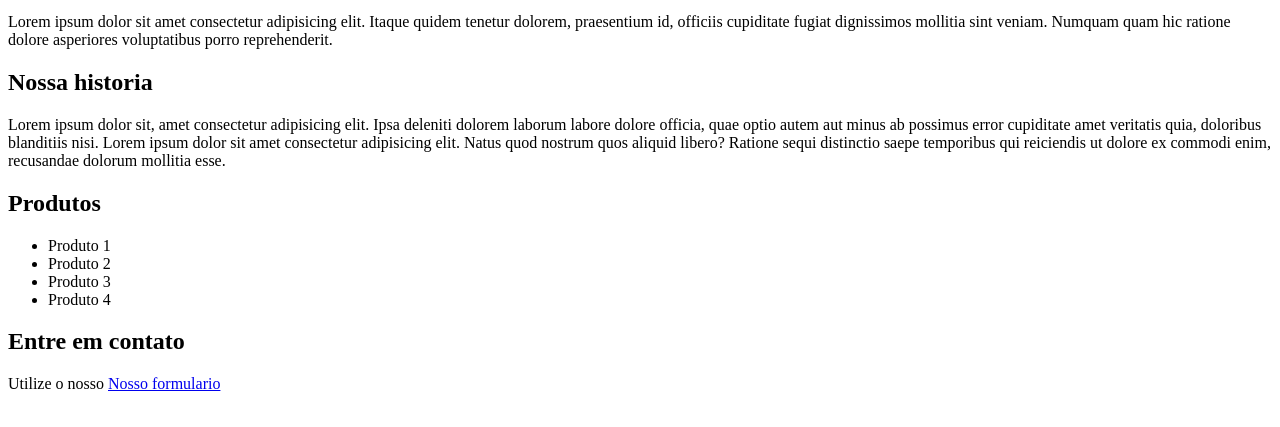
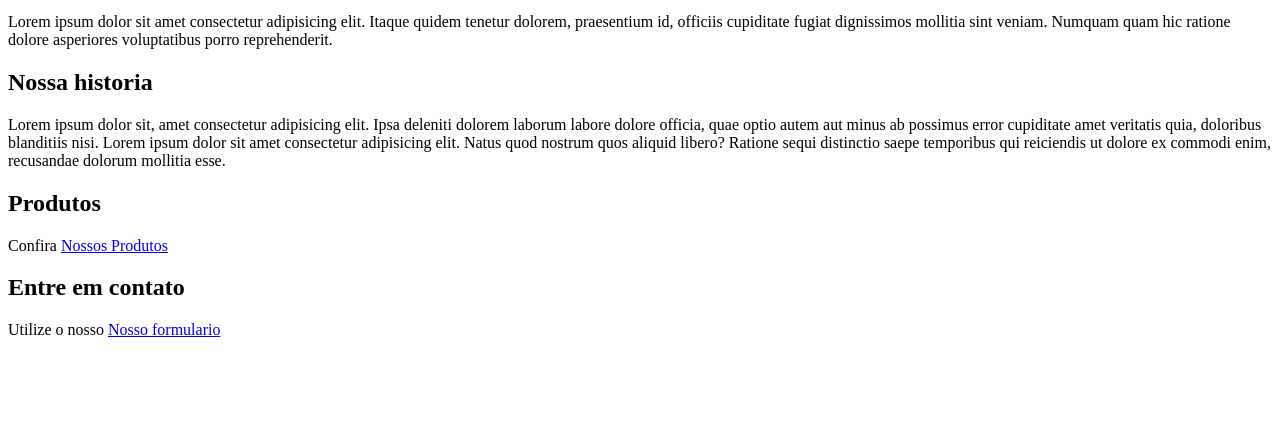
Before and after one commit to domingoslatorre/site-empresax, a plain HTML site: page index.html in a window 1280 px wide. Shown: the part 119-546 px from the top of the page. Drawn offline with Linux system fonts and the light colour scheme.

Commit message:
adiciona na home um link para pagina de produtos

```diff
--- a/index.html
+++ b/index.html
@@ -11,13 +11,10 @@
     <p>Lorem ipsum dolor sit amet consectetur adipisicing elit. Itaque quidem tenetur dolorem, praesentium id, officiis cupiditate fugiat dignissimos mollitia sint veniam. Numquam quam hic ratione dolore asperiores voluptatibus porro reprehenderit.</p>
     <h2>Nossa historia</h2>
     <p>Lorem ipsum dolor sit, amet consectetur adipisicing elit. Ipsa deleniti dolorem laborum labore dolore officia, quae optio autem aut minus ab possimus error cupiditate amet veritatis quia, doloribus blanditiis nisi. Lorem ipsum dolor sit amet consectetur adipisicing elit. Natus quod nostrum quos aliquid libero? Ratione sequi distinctio saepe temporibus qui reiciendis ut dolore ex commodi enim, recusandae dolorum mollitia esse.</p>
+
     <h2>Produtos</h2>
-    <ul>
-        <li>Produto 1</li>
-        <li>Produto 2</li>
-        <li>Produto 3</li>
-        <li>Produto 4</li>
-    </ul>
+    <p>Confira <a href="produtos.html">Nossos Produtos</a></p>
+
     <h2>Entre em contato</h2>
     <p>Utilize o nosso <a href="contato.html">Nosso formulario</a></p>
 </body>
```
